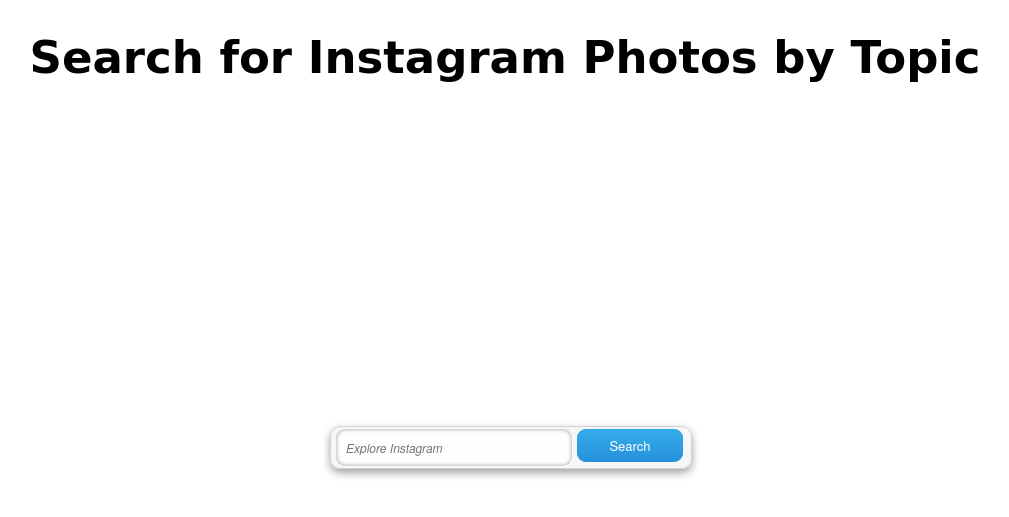
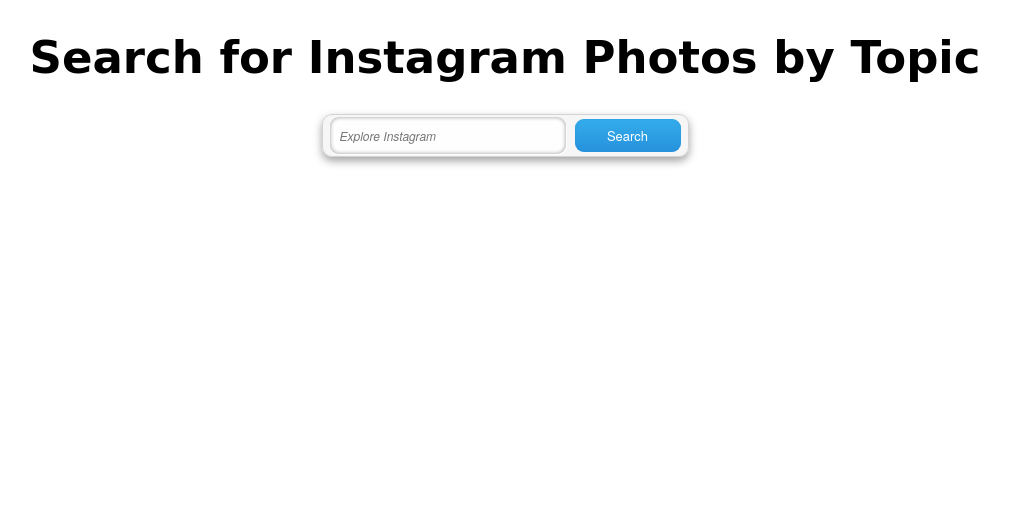
Before and after one commit to berylness/Instagram-API, a plain HTML site: page index.html in a window 1280 px wide. Shown: the part 119-636 px from the top of the page, without its empty margins (135-1144 px from the left). Drawn offline with nearby package versions, Linux system fonts and the light colour scheme; some packages are replaced by stand-ins of ours; a web font is replaced by a local one.

Commit message:
updated code with fixed search box

```diff
--- a/css/style.css
+++ b/css/style.css
@@ -24,13 +24,9 @@
   background: #f4f4f4;
   background: rgba(244,244,244,.79);
   border: 1px solid #d3d3d3;
-	left: 50%;
   padding: 2px 5px;
-  position: absolute;
-	margin-top: 225px;
-	margin-left: -175px;
-	top: 40%;
-  width: 350px;
+  margin: 20px auto;
+  width: 355px;
   box-shadow: 0 4px 9px rgba(0,0,0,.37);
   -moz-box-shadow: 0 4px 9px rgba(0,0,0,.37);
   -webkit-box-shadow: 0 4px 9px rgba(0,0,0,.37);
@@ -40,7 +36,7 @@
 }
 
 #searchform input, #searchform button {
-	float: left
+	display: inline-block;
 }
 
 #searchform input {
--- a/index.html
+++ b/index.html
@@ -1,5 +1,6 @@
+<!-- Instagram API Challenge -->
+
 <!DOCTYPE html>
-<!-- What does this do? -->
 <html ng-app="instagramSearchApp">
 
 <head>
@@ -20,17 +21,18 @@
 
   <!-- Search Box and Button -->
   <div class="content">
+      <h1>Search for Instagram Photos by Topic </h1>
+
        <form id="searchform" form name="instasearch" novalidate ng-submit="getInstagramResults()">
        <input ng-model="searchTerm" placeholder="Explore Instagram">
        <button type="submit">Search</button>
       </form>
-    <h1>Search for Instagram Photos by Topic </h1>
-</div>
+  </div>
 </div>
 
 
 <!-- Search Results Section -->
-<div ng-if="showNotification" class="message"</div>
+<div ng-if="showNotification" class="message">{{showNotification}}</div>
      <div class="pictureDiv animate-repeat" ng-repeat="picture in results">
       <!-- Displays title above the image -->
       <h3><a target="_blank" href='http://instagram.com/{{picture.user.username}}'>{{picture.user.username}}</a></h3>
```
